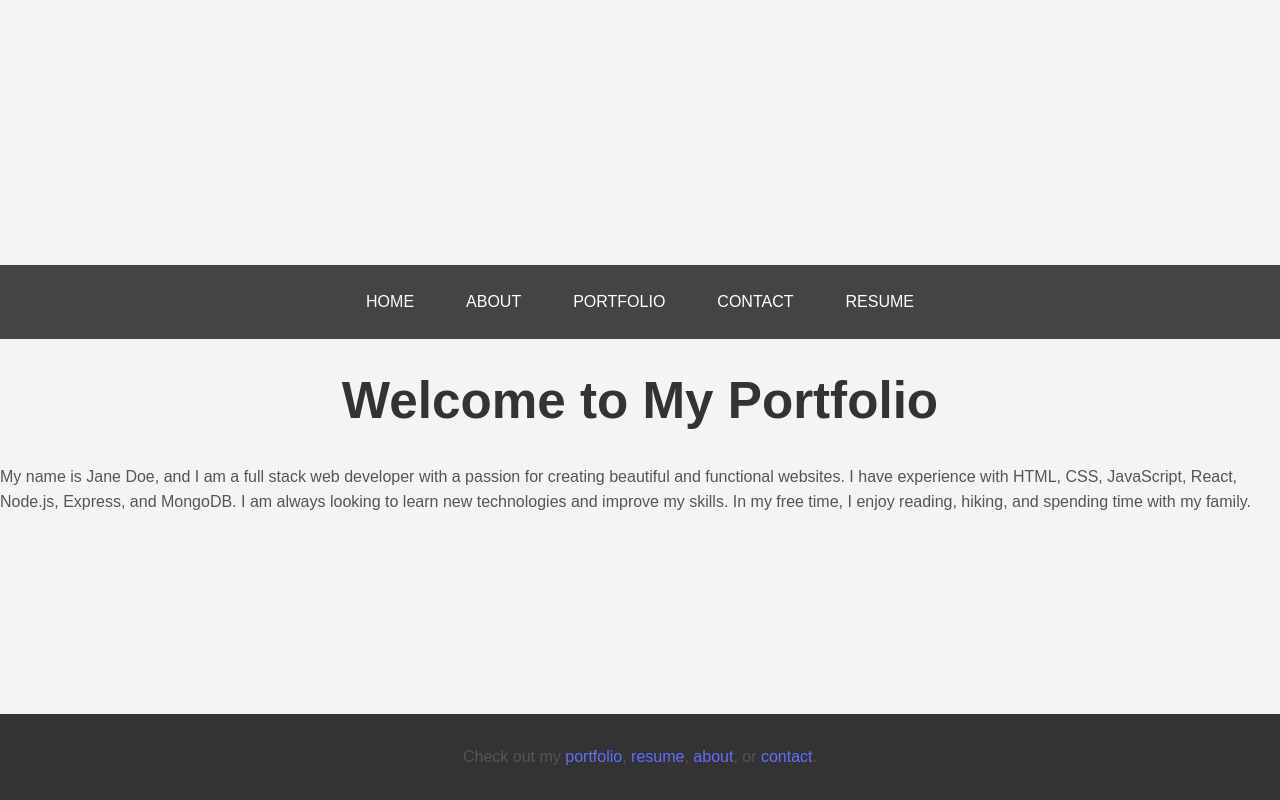
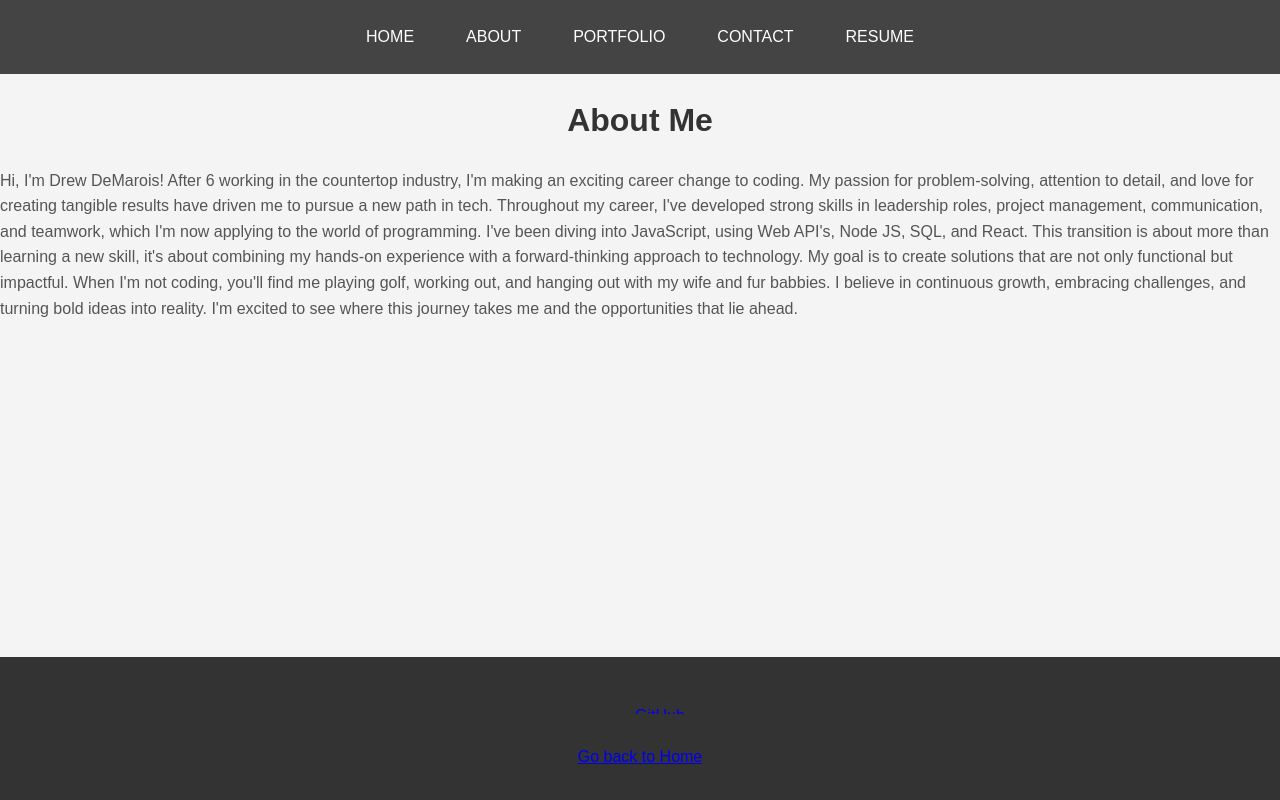
Before and after one commit to DDeMarois/Portfolio, a React (Vite) app: page / in a window 1280 px wide. Built offline with nearby package versions, Linux system fonts and the light colour scheme.

Commit message:
added footer and about page and removed home page and added footer links to footer component and added footer component to app component and added about page to app component

```diff
--- a/src/App.jsx
+++ b/src/App.jsx
@@ -1,11 +1,13 @@
 import React from 'react';
 import Nav from './components/Nav';
 import { Outlet } from 'react-router-dom';
+import Footer from './components/footer';
 
 function App() {
   return (
     <>
       <Nav />
+      <Footer />
       <Outlet />
     </>
   );
--- /dev/null
+++ b/src/components/Footer.jsx
@@ -0,0 +1,12 @@
+import { Link } from 'react-router-dom';
+import FooterLinks from './UI/Footer-Links';
+import React from 'react';
+
+export default function Footer() {
+    return (
+        <footer>
+            <FooterLinks />
+        <Link to="/home">Home</Link>
+        </footer>
+    );
+}
--- /dev/null
+++ b/src/components/UI/Footer-Links.jsx
@@ -0,0 +1,15 @@
+import React from 'react';
+import { Link } from 'react-router-dom';
+
+const FooterLinks = () => {
+    return (
+        <footer>
+            <ul>
+                <li><Link to="https://github.com/yourprofile" target="_blank" rel="noopener noreferrer">GitHub</Link></li>
+                <li><Link to="https://linkedin.com/in/yourprofile" target="_blank" rel="noopener noreferrer">LinkedIn</Link></li>
+            </ul>
+        </footer>
+    );
+};
+
+export default FooterLinks;
--- a/src/main.jsx
+++ b/src/main.jsx
@@ -2,12 +2,10 @@ import React from 'react';
 import ReactDOM from 'react-dom/client';
 import { createBrowserRouter, RouterProvider } from 'react-router-dom';
 import App from './App';
-import Home from './pages/Home';
 import About from './pages/About';
 import Contact from './pages/Contact';
 import Portfolio from './pages/Portfolio';
 import Resume from './pages/Resume';
-import './index.css';
 import './App.css';
 import './Nav.css';
 import './Contact.css';
@@ -23,10 +21,6 @@ const router = createBrowserRouter([
         children: [
             {
                 index: true,
-                element: <Home />,
-            },
-            {
-                path: 'about',
                 element: <About />,
             },
             {
--- a/src/pages/About.jsx
+++ b/src/pages/About.jsx
@@ -6,10 +6,11 @@ export default function About() {
         <div>
             <h1>About Me</h1>
             <p>
-                I am a full stack web developer with a passion for creating beautiful and functional websites.
-                I have experience with HTML, CSS, JavaScript, React, Node.js, Express, and MongoDB.
-                I am always looking to learn new technologies and improve my skills.
-                In my free time, I enjoy reading, hiking, and spending time with my family.
+                Hi, I'm Drew DeMarois! After 6 working in the countertop industry, I'm making an exciting career change to coding. My passion for problem-solving, attention to detail, and love for creating tangible results have driven me to pursue a new path in tech.
+                Throughout my career, I've developed strong skills in leadership roles, project management, communication, and teamwork, which I'm now applying to the world of programming. I've been diving into JavaScript, using Web API's, Node JS, SQL, and React.
+                This transition is about more than learning a new skill, it's about combining my hands-on experience with a forward-thinking approach to technology. My goal is to create solutions that are not only functional but impactful.
+                When I'm not coding, you'll find me playing golf, working out, and hanging out with my wife and fur babbies.
+                I believe in continuous growth, embracing challenges, and turning bold ideas into reality. I'm excited to see where this journey takes me and the opportunities that lie ahead.
             </p>
     <footer>
         <Link to="/">Go back to Home</Link>
--- a/src/pages/Home.jsx
+++ /dev/null
@@ -1,21 +0,0 @@
-import React from 'react';
-import { Link } from 'react-router-dom';
-
-export default function Home() {
-    return (
-        <div>
-            <h1>Welcome to My Portfolio</h1>
-            <p>
-                My name is Jane Doe, and I am a full stack web developer with a passion for creating beautiful and functional websites.
-                I have experience with HTML, CSS, JavaScript, React, Node.js, Express, and MongoDB.
-                I am always looking to learn new technologies and improve my skills.
-                In my free time, I enjoy reading, hiking, and spending time with my family.
-            </p>
-            <footer>
-                <p>
-                    Check out my <Link to="/portfolio">portfolio</Link>, <Link to="/resume">resume</Link>, <Link to="/about">about</Link>, or <Link to="/contact">contact</Link>.
-                </p>
-            </footer>
-        </div>
-    );
-}
```
